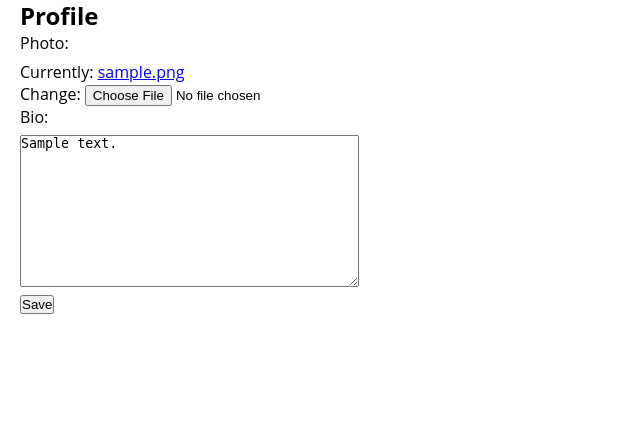
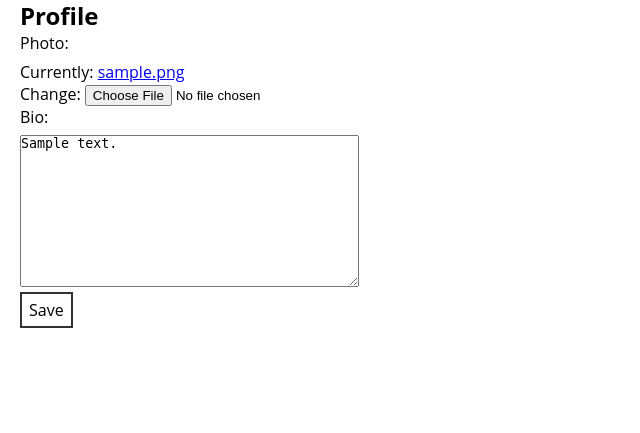
Before and after one commit to ErikBoesen/Yinder, a Django app: page /profile/ in a window 1280 px wide. Shown: the part 141-574 px from the top of the page, without its empty margins (0-640 px from the left). Run offline with Django 3.2, Linux system fonts and the light colour scheme; a user stored in the database is signed in; tables that the repository leaves empty hold one stand-in row (values such as "Sample post"); some web fonts are replaced.

Commit message:
Make buttons look nice

```diff
--- a/static/css/main.css
+++ b/static/css/main.css
@@ -49,10 +49,6 @@ label {
 label input {
     width: 15%;
 }
-label f {
-    width: 80%;
-    margin-top: -2px;
-}
 ::-webkit-input-placeholder {
     /* Webkit + derivatives */
     color: white;
@@ -63,3 +59,34 @@ label f {
     color: white;
     opacity: 0.7;
 }
+button {
+    font: inherit;
+    padding: 5px 7px;
+    border: solid 2px #333;
+    background: none;
+    display: inline-block;
+    vertical-align: middle;
+    transform: perspective(1px) translateZ(0);
+    box-shadow: 0 0 1px rgba(0, 0, 0, 0);
+    position: relative;
+    transition: color 0.3s;
+}
+button:before {
+    content: "";
+    position: absolute;
+    z-index: -1;
+    top: 0;
+    left: 0;
+    right: 0;
+    bottom: 0;
+    background: #333;
+    transform: scaleX(0);
+    transform-origin: 0 50%;
+    transition: transform 0.3s ease-out;
+}
+button:hover, button:focus, button:active {
+    color: white;
+}
+button:hover:before, button:focus:before, button:active:before {
+    transform: scaleX(1);
+}
```
